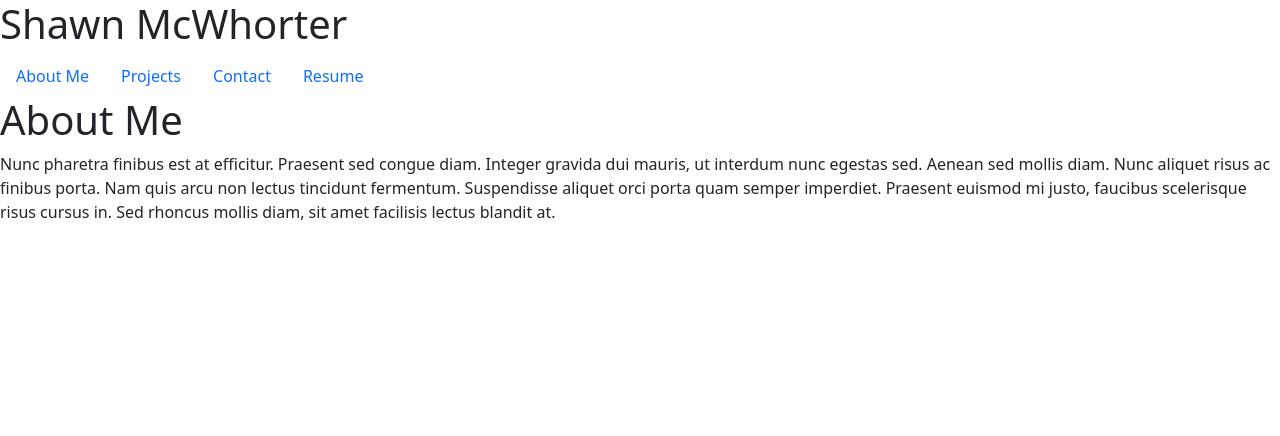
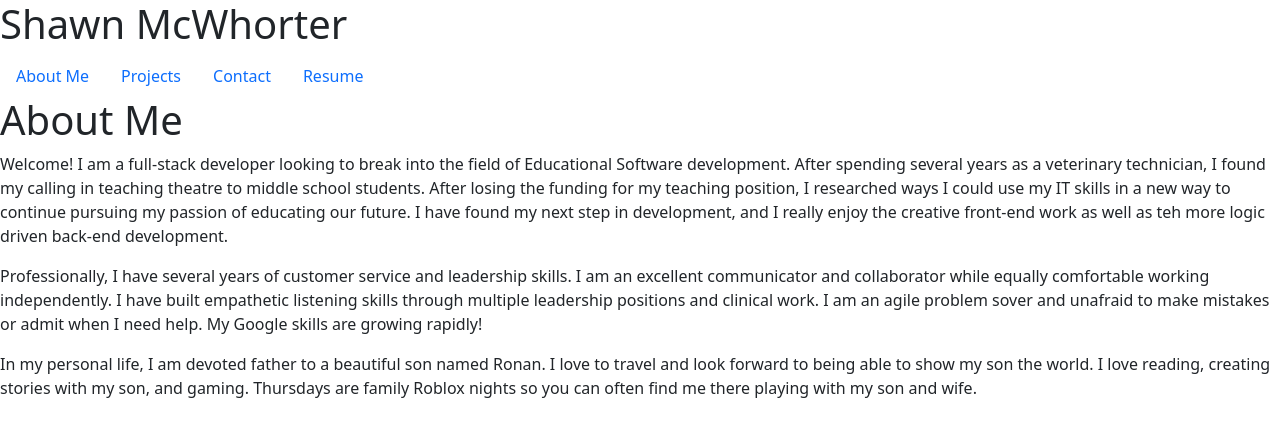
Before and after one commit to Rhandom1/React-Portfolio, a React (Create React App) app: page / in a window 1280 px wide. Shown: the top 436 px of the page. Built offline with nearby package versions, Linux system fonts and the light colour scheme.

Commit message:
Building About page

```diff
--- a/src/components/pages/About.js
+++ b/src/components/pages/About.js
@@ -5,12 +5,21 @@ export default function About() {
     <div>
       <h1>About Me</h1>
       <p>
-        Nunc pharetra finibus est at efficitur. Praesent sed congue diam.
-        Integer gravida dui mauris, ut interdum nunc egestas sed. Aenean sed
-        mollis diam. Nunc aliquet risus ac finibus porta. Nam quis arcu non
-        lectus tincidunt fermentum. Suspendisse aliquet orci porta quam semper
-        imperdiet. Praesent euismod mi justo, faucibus scelerisque risus cursus
-        in. Sed rhoncus mollis diam, sit amet facilisis lectus blandit at.
+        Welcome! I am a full-stack developer looking to break into the field of Educational Software development.
+        After spending several years as a veterinary technician, I found my calling in teaching theatre to middle school students.
+        After losing the funding for my teaching position, I researched ways I could use my IT skills in a new way to continue pursuing my passion of educating our future.
+        I have found my next step in development, and I really enjoy the creative front-end work as well as teh more logic driven back-end development.
+      </p>
+      <p>
+        Professionally, I have several years of customer service and leadership skills. I am an excellent communicator and collaborator
+        while equally comfortable working independently. I have built empathetic listening skills through multiple leadership positions
+        and clinical work. I am an agile problem sover and unafraid to make mistakes or admit when I need help.
+        My Google skills are growing rapidly!
+      </p>
+      <p>
+        In my personal life, I am devoted father to a beautiful son named Ronan. I love to travel and look forward to being able to show my son the world.
+        I love reading, creating stories with my son, and gaming. Thursdays are family Roblox nights so you can often find me there
+        playing with my son and wife.
       </p>
     </div>
   );
```
Also changed, not shown: test/App.js (deleted, +0 -14 lines), test/index.js (deleted, +0 -17 lines), test/logo.svg (deleted), 1 other file (tests, documents, lock files or other folders).
